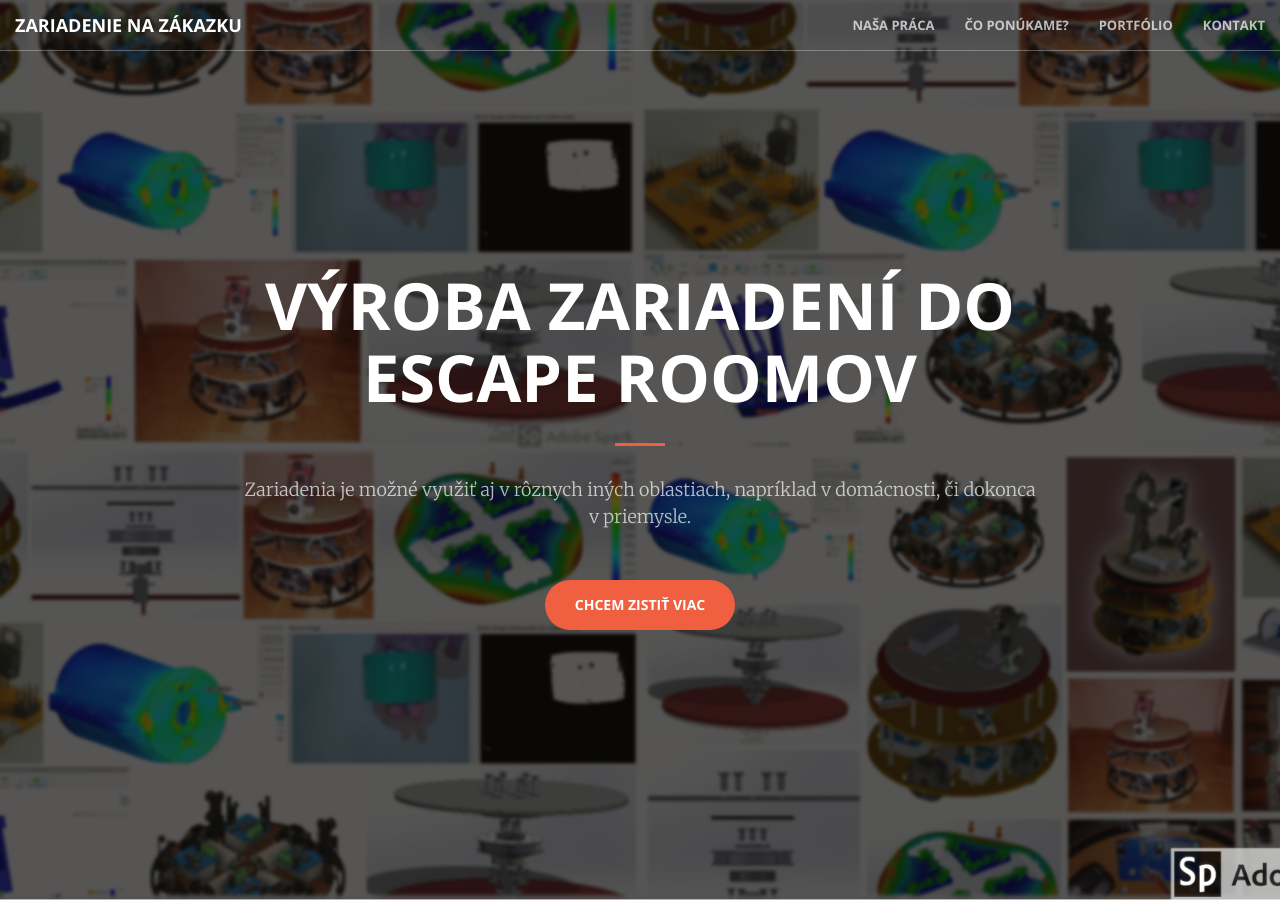
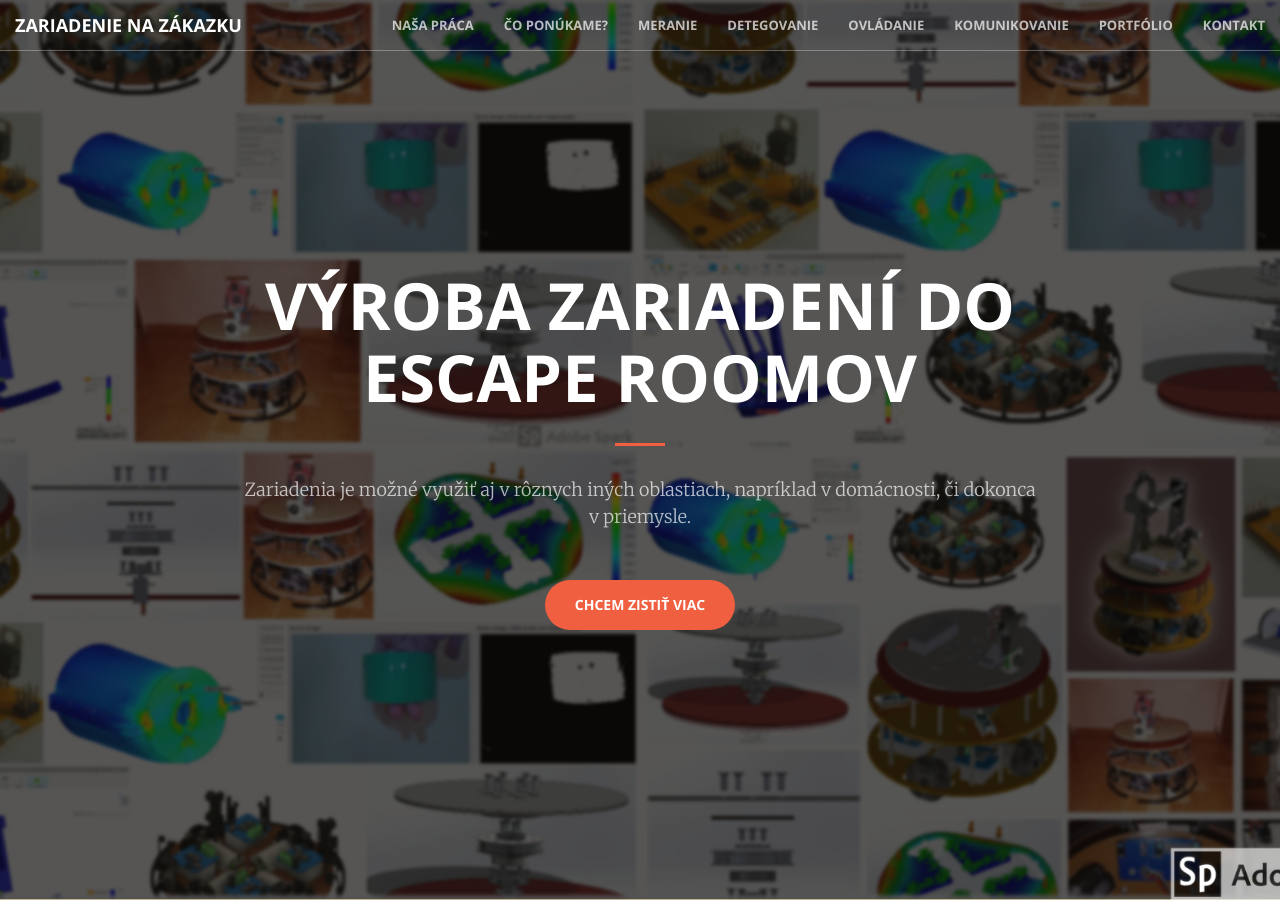
Before and after one commit to mike58smile/zariadenienazakazku, a Jekyll site: the page built from index.html, in a window 1280 px wide and 900 px high. Built offline with Jekyll 4.4.1, drawn with Linux system fonts in a browser that asks for light colours.

Commit message:
update klikacich linkov v header

```diff
--- a/_includes/nav.html
+++ b/_includes/nav.html
@@ -21,6 +21,18 @@
                     <a class="page-scroll" href="#services">Čo ponúkame?</a>
                 </li>
                 <li>
+                    <a class="page-scroll" href="#senzory1">Meranie</a>
+                </li>
+                <li>
+                    <a class="page-scroll" href="#senzory2">Detegovanie</a>
+                </li>
+                <li>
+                    <a class="page-scroll" href="#senzory3">Ovládanie</a>
+                </li>
+                <li>
+                    <a class="page-scroll" href="#senzory4">Komunikovanie</a>
+                </li>
+                <li>
                     <a class="page-scroll" href="#portfolio">Portfólio</a>
                 </li>
                 <li>
```
